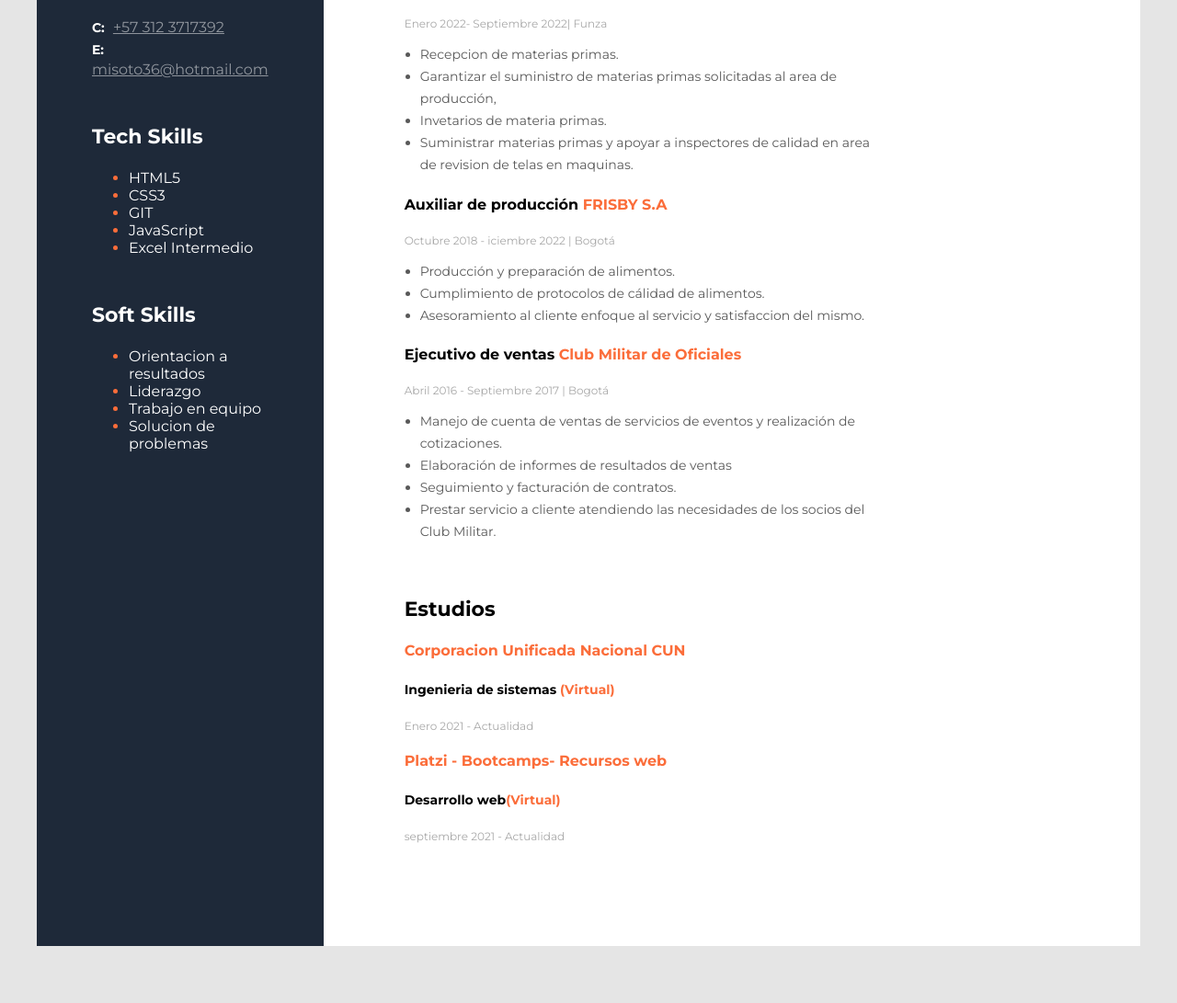
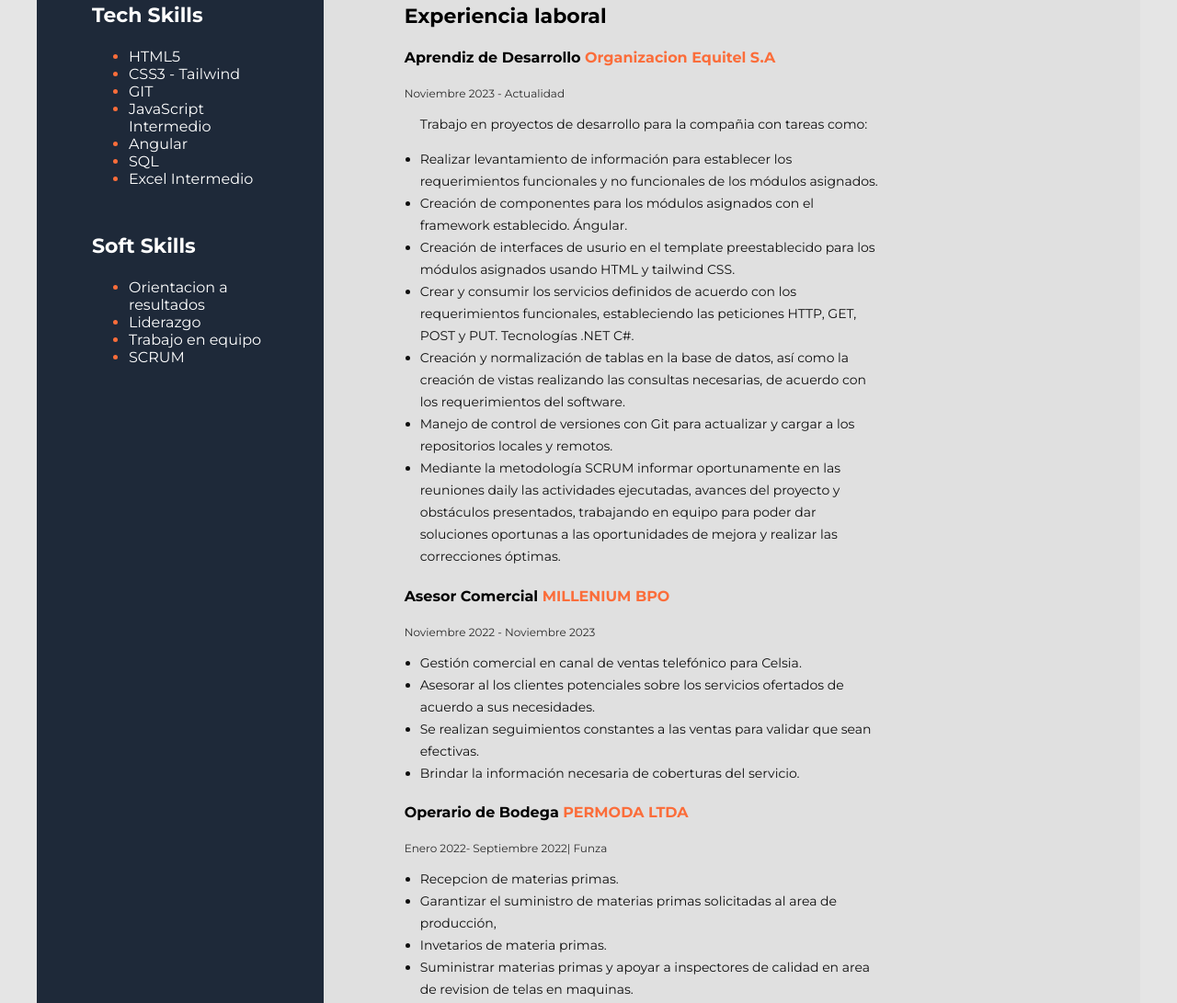
Before and after one commit to Misoto36/CurriculumVitae, a plain HTML site: page index.html in a window 1280 px wide. Shown: the part 467-1558 px from the top of the page at 92% size. Before the commit the page ends 1536 px from the top, so only its background shows below. Drawn offline with Linux system fonts and the light colour scheme.

Commit message:
feat:Actualizacion de perfil y experiencia

```diff
--- a/index.html
+++ b/index.html
@@ -17,7 +17,8 @@
         <div class="main-info">
           <!--   <h2 class="profesion-description">Front-End Developer</h2>  -->
             <h1 class="name">Miguelangel Soto</h1>
-            <p class="text-description">Estudiante de ingeniería de sistemas y desarrollo web, con intereses ocupacionales en el area de sistemas o  administrativas.Persona innovadora enfocado en la planeación y organización, capacidad de aprendzaje orientado al cumplimiento de resultados, trabajo en equipo y seguimiento de instrucciones.</p>
+
+            <p class="text-description">Estudiante de ingeniería de sistemas,  apasionado por la tecnología y el desarrollo de software. Mi enfoque se ha centrado en el desarrollo front-end utilizando lenguajes como JavaScript con frameworks como Angular. Además, he adquirido conocimientos intermedios en desarrollo back-end con Node.js y en bases de datos con SQL. Persona innovadora, enfocada en la planeación y organización, capacidad de aprendizaje, abierto  adaptarme a nuevas tecnologías y desafíos con el objetivo proveer soluciones innovadoras y eficientes.</p>
         </div>
         <!-- Proyectos -->
 <!--         <div class="proyects">
@@ -46,6 +47,36 @@
             <h3 class="section-title">Experiencia laboral</h3>
 
             <div>
+                <h4 class="section-subtitle">Aprendiz de Desarrollo<span class="important-text"> Organizacion Equitel S.A</span> </h4>
+                <p class="dates">Noviembre 2023 - Actualidad</p>
+                <ul class="activities-list">
+                    <p>Trabajo en proyectos de desarrollo para la compañia con tareas como: </p>
+                    <li>Realizar levantamiento de información para establecer los requerimientos funcionales y no funcionales de los módulos asignados.</li>
+                    <li>Creación de componentes para los módulos asignados con el framework establecido. Ángular.</li>
+                    <li>Creación de interfaces de usurio en el template preestablecido para los módulos asignados usando HTML y tailwind CSS.</li>
+                    <li>Crear y consumir los servicios definidos de acuerdo con los requerimientos funcionales, estableciendo las peticiones  HTTP, GET, POST y PUT. Tecnologías .NET C#.
+                    </li>
+                    <li>Creación y normalización de tablas en la base de datos, así como la creación de vistas realizando las consultas necesarias, de acuerdo con los requerimientos del software.</li>
+                    <li>Manejo de control de versiones con Git para actualizar y cargar a los repositorios locales y remotos.</li>
+                    <li>Mediante la metodología SCRUM informar oportunamente en las reuniones daily las actividades ejecutadas, avances del proyecto y obstáculos presentados, trabajando en equipo para poder dar soluciones oportunas a las oportunidades de mejora y realizar las correcciones óptimas.</li>
+                </ul>
+            </div>
+
+
+            <div>
+                <h4 class="section-subtitle">Asesor Comercial<span class="important-text"> MILLENIUM BPO</span> </h4>
+                <p class="dates">Noviembre 2022 - Noviembre 2023</p>
+                <ul class="activities-list">
+                    <li>Gestión comercial en canal de ventas telefónico para Celsia.</li>
+                    <li>Asesorar al los clientes potenciales sobre los servicios ofertados de acuerdo a sus necesidades.</li>
+                    <li>Se realizan seguimientos constantes a las ventas para validar que sean efectivas.</li>
+                    <li>Brindar la información necesaria de coberturas del servicio.</li>
+                </ul>
+            </div>
+
+
+
+             <div>
                 <h4 class="section-subtitle">Operario de Bodega<span class="important-text"> PERMODA LTDA</span> </h4>
                 <p class="dates">Enero 2022- Septiembre 2022| Funza</p>
                 <ul class="activities-list">
@@ -56,7 +87,7 @@
                 </ul>
             </div>
 
-            <div>
+           <!--  <div>
                 <h4 class="section-subtitle">Auxiliar de producción<span class="important-text"> FRISBY S.A</span>  </h4>
                 <p class="dates ">Octubre 2018 - iciembre 2022 | Bogotá</p>
                 <ul class="activities-list">
@@ -64,9 +95,9 @@
                     <li>Cumplimiento de protocolos de cálidad de alimentos.</li>
                     <li>Asesoramiento al cliente enfoque al servicio y satisfaccion del mismo.</li>
                 </ul>
-            </div>
+            </div>  -->
 
-
+<!--
             <div>
                 <h4 class="section-subtitle">Ejecutivo de ventas<span class="important-text"> Club Militar de Oficiales</span></h4>
                 <p class="dates">Abril 2016 - Septiembre 2017   |   Bogotá</p>
@@ -80,9 +111,9 @@
                         necesidades de los socios del Club Militar.</li>
                 </ul>
             </div>
+           -->
 
-
-        </div>
+         </div>
         <!-- estudios -->
         <div class="education">
             <h3 class="section-title">Estudios</h3>
@@ -97,7 +128,7 @@
     </div>
 <!-- INFORMACION SECUNDARIA -->
     <aside class="secondary-info">
-        <img src="/imagenes/Profile.jpeg" alt="profile photo">
+        <img src="/imagenes/Profile.png" alt="profile photo">
          <!-- Contacto -->
         <div class="contact">
             <h3 class="aside-title">Contacto</h3>
@@ -115,11 +146,11 @@
             <h3 class="aside-title">Tech Skills</h3>
             <ul class="aside-list">
                 <li> <span class="aside-list-element">HTML5 </span></li>
-                <li> <span class="aside-list-element">CSS3</span></li>
+                <li> <span class="aside-list-element">CSS3 - Tailwind</span></li>
                 <li> <span class="aside-list-element">GIT</span></li>
-                <li> <span class="aside-list-element">JavaScript</span></li>
-          <!--       <li> <span class="aside-list-element">SQL</span></li>
-                <li> <span class="aside-list-element">PowerBI</span></li> -->
+                <li> <span class="aside-list-element">JavaScript Intermedio</span></li>
+                <li> <span class="aside-list-element">Angular</span></li>
+                <li> <span class="aside-list-element">SQL</span></li>
                 <li> <span class="aside-list-element">Excel Intermedio</span></li>
             </ul>
          </div>
@@ -130,7 +161,7 @@
                 <li> <span class="aside-list-element">Orientacion a resultados</span></li>
                 <li> <span class="aside-list-element">Liderazgo</span></li>
                 <li> <span class="aside-list-element">Trabajo en equipo</span></li>
-                <li> <span class="aside-list-element">Solucion de problemas</span></li>
+                <li> <span class="aside-list-element">SCRUM</span></li>
             </ul>
          </div>
     </aside>
--- a/styles.css
+++ b/styles.css
@@ -6,7 +6,7 @@
 .main-container{
     width: 1200px;
     margin: 40px auto;
-    background-color: white;
+    background-color: rgb(224, 224, 224);
     display: flex;
     flex-direction: row-reverse;
 
@@ -15,7 +15,6 @@
     display: flex;
     flex-direction: column;
     padding: 100px 88px;
-
 }
 
 
@@ -41,7 +40,7 @@
 
 .section-title{
 
-    margin-top: 45px;
+    margin-top: 25px;
     font-style: normal;
     font-weight: 700;
     font-size: 22px;
@@ -88,7 +87,7 @@
     font-weight: 400;
     font-size: 12px;
     line-height: 15px;
-    color: #A8A8A8;
+    color: #2d2d2d;
 }
 
 .activities-list{
@@ -98,7 +97,7 @@
     font-weight: 400;
     font-size: 14px;
     line-height: 24px;
-    color: #595959;
+    color: #0f0f0f;
 }
 
 
```
Also changed, not shown: imagenes/Profile.jpeg (deleted), imagenes/Profile.png (added).
